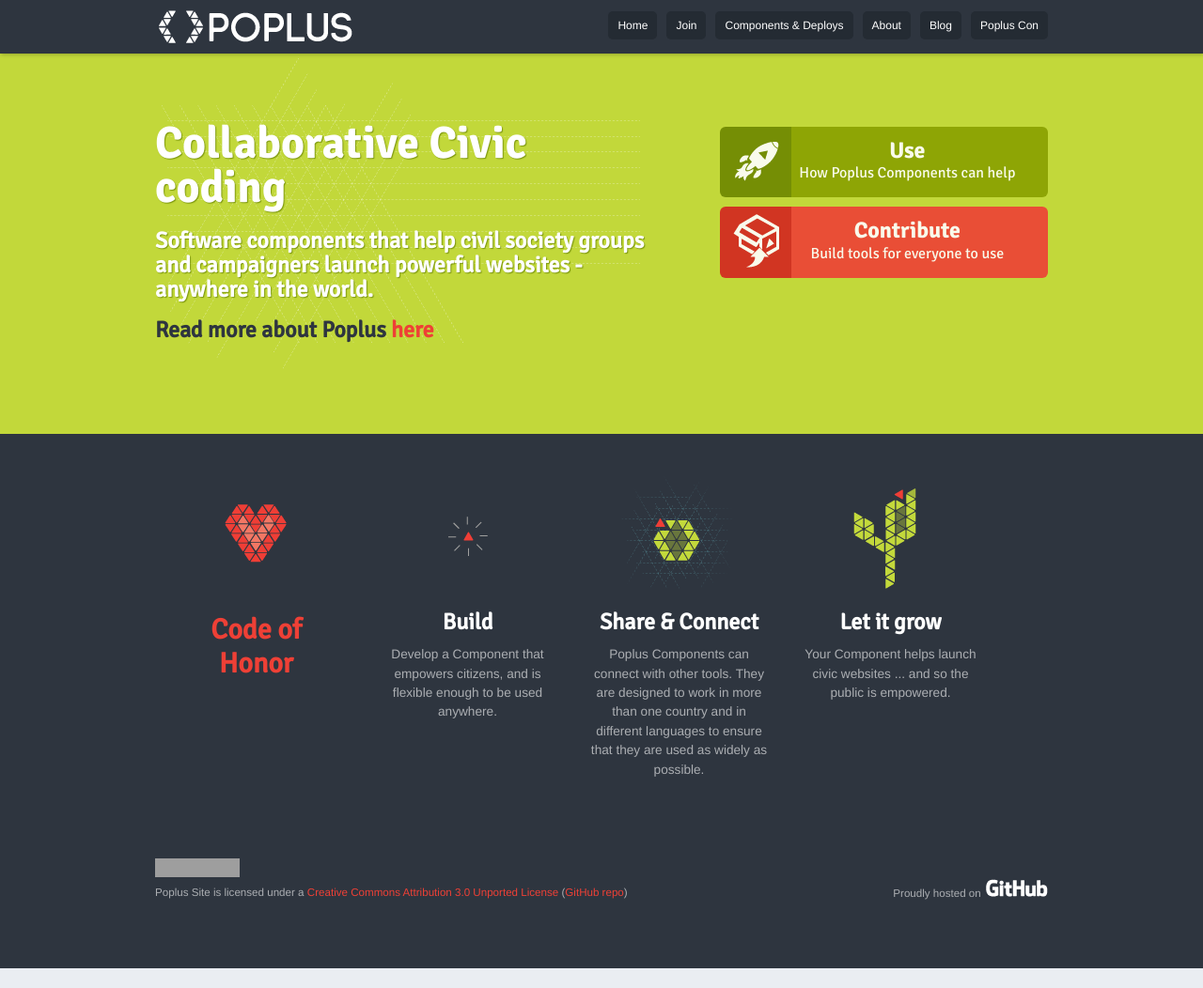
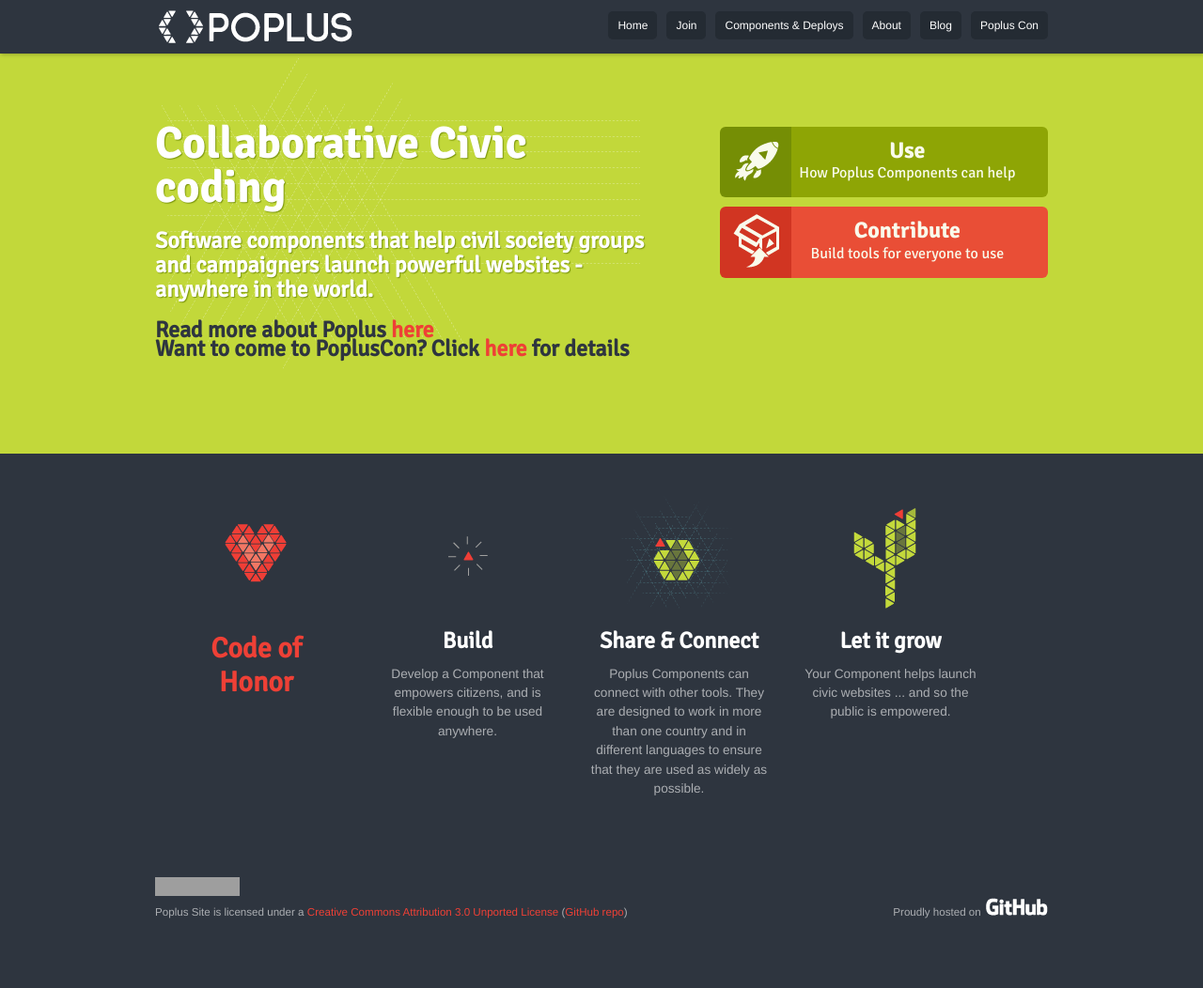
Before and after one commit to poplus/home-poplus, a Jekyll site: the page built from index.html, in a window 1280 px wide and 1052 px high. Shown: the whole window at 94% size. Built offline with Jekyll 4.4.1, drawn with Linux system fonts in a browser that asks for light colours; nearby versions of some CDN libraries; Markdown is read by kramdown in place of the engine named in the settings; grey boxes are pictures that could not be loaded.

Commit message:
Added link to Poplus Con on main page

```diff
--- a/index.html
+++ b/index.html
@@ -10,6 +10,7 @@ class: home
 	  <h1>Collaborative Civic coding </h1>
 	  <h2>Software components that help civil society groups and campaigners launch powerful websites - anywhere in the world.</h2>
 	  <h3>Read more about Poplus <a href="http://poplus.org/about.html">here</a></h3>
+	  <h3>Want to come to PoplusCon? Click <a href="http://poplus.org/poplus_event.html">here</a> for details</h3>
 	  </div>
 	<div id="hero-right">
 	  <a href="catalogue.html">Use<br><span>How Poplus Components can help</span></a>
```
